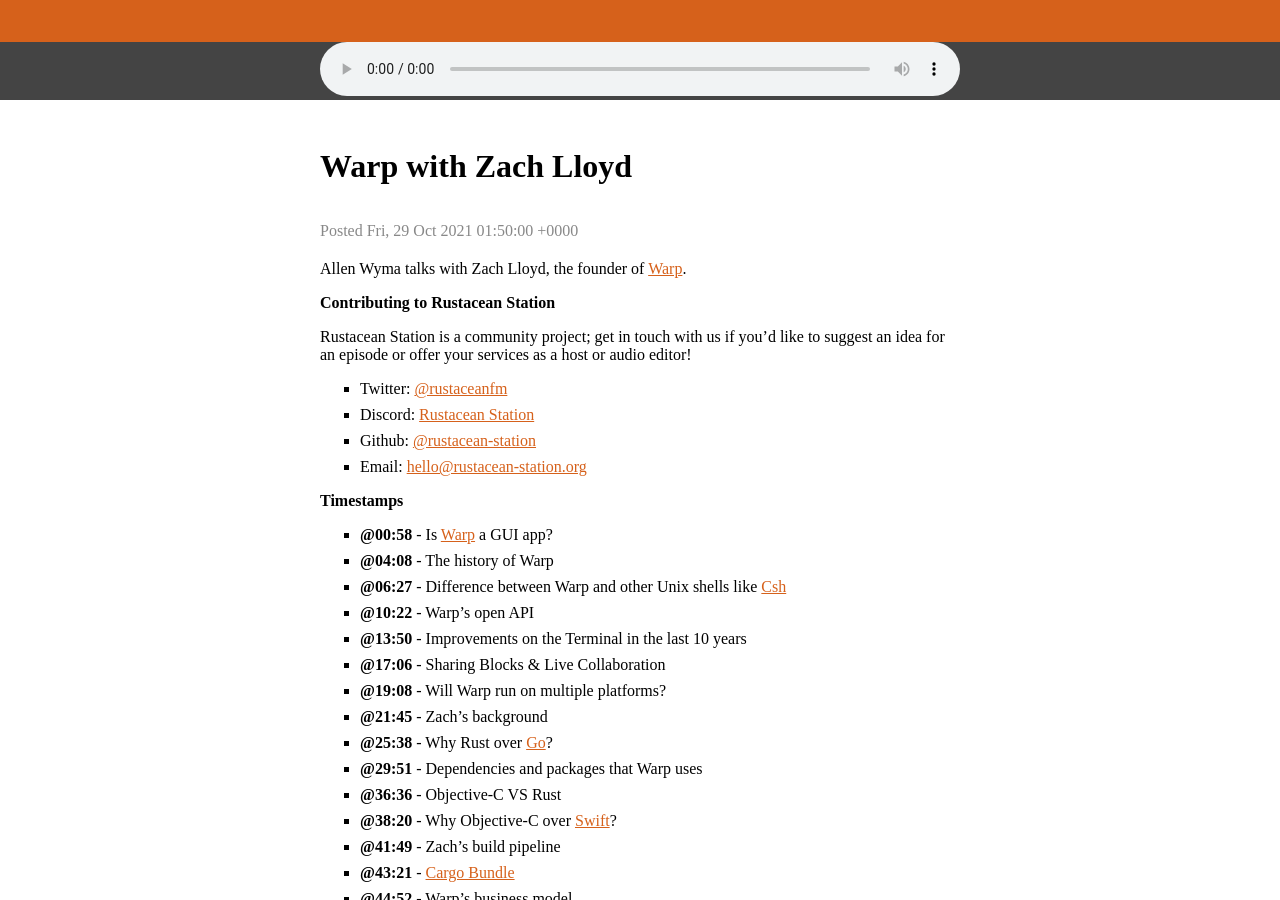
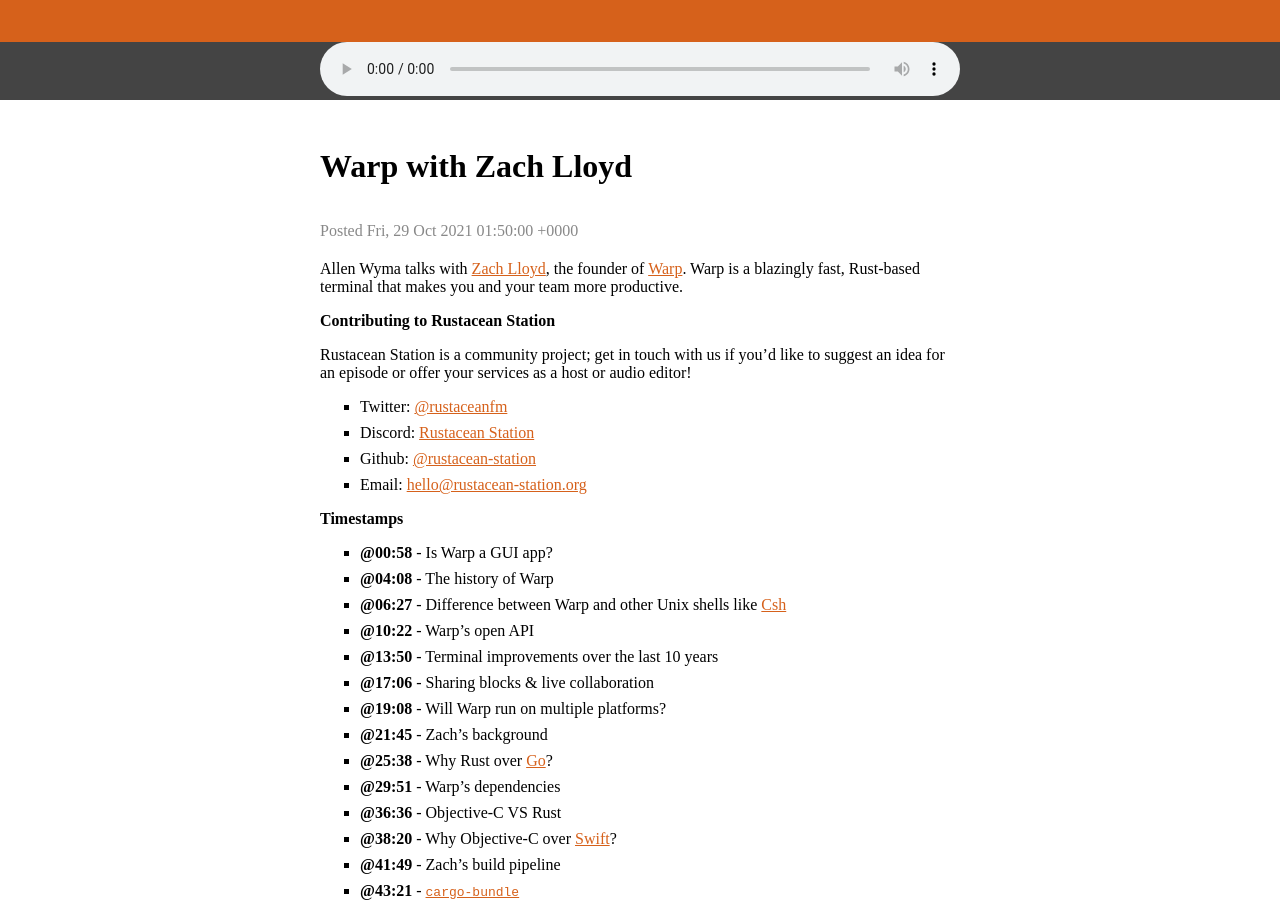
Before and after one commit to rustacean-station/rustacean-station.org, a Jekyll site: the page built from _episodes/044-zach-lloyd.md, in a window 1280 px wide and 900 px high, scrolled down 392 px. Built offline with Jekyll 4.4.1, drawn with Linux system fonts in a browser that asks for light colours; some of the changed text lies outside the part shown.

Commit message:
minor edits

```diff
--- a/_episodes/044-zach-lloyd.md
+++ b/_episodes/044-zach-lloyd.md
@@ -6,7 +6,7 @@
 length: "61148368"
 #reddit: (leave blank on initial publish, amend with link and uncomment this line after Reddit thread has been posted)
 ---
-Allen Wyma talks with Zach Lloyd, the founder of [Warp](https://www.warp.dev).
+Allen Wyma talks with [Zach Lloyd](https://twitter.com/zachlloydtweets), the founder of [Warp](https://www.warp.dev). Warp is a blazingly fast, Rust-based terminal that makes you and your team more productive.
 
 
 ## Contributing to Rustacean Station
@@ -19,30 +19,29 @@
 - Email: [hello@rustacean-station.org](mailto:hello@rustacean-station.org)
 
 ## Timestamps
-- [@00:58] - Is [Warp](https://github.com/warpdotdev/warp) a GUI app?
+- [@00:58] - Is Warp a GUI app?
 - [@04:08] - The history of Warp
 - [@06:27] - Difference between Warp and other Unix shells like [Csh](http://cshell.net/)
 - [@10:22] - Warp's open API
-- [@13:50] - Improvements on the Terminal in the last 10 years
-- [@17:06] - Sharing Blocks & Live Collaboration
+- [@13:50] - Terminal improvements over the last 10 years
+- [@17:06] - Sharing blocks & live collaboration
 - [@19:08] - Will Warp run on multiple platforms?
 - [@21:45] - Zach's background
 - [@25:38] - Why Rust over [Go](https://golang.org/)?
-- [@29:51] - Dependencies and packages that Warp uses
+- [@29:51] - Warp's dependencies
 - [@36:36] - Objective-C VS Rust
 - [@38:20] - Why Objective-C over [Swift](https://swift.org/)?
 - [@41:49] - Zach's build pipeline
-- [@43:21] - [Cargo Bundle](https://github.com/burtonageo/cargo-bundle)
+- [@43:21] - [`cargo-bundle`](https://github.com/burtonageo/cargo-bundle)
 - [@44:52] - Warp's business model
 - [@46:28] - [Postman](https://www.postman.com/)
 - [@49:50] - Funding & business pitch of Warp
 - [@54:30] - Zach's Rust setup
-- [@57:46] - Tips for newbies
+- [@57:46] - Tips for newcomers to Rust
 
 ## Other Resources
-- [Zach's twitter](https://twitter.com/zachlloydtweets)
-- [Warp's twitter](https://twitter.com/warpdotdev)
-- [Warp's Github](https://github.com/warpdotdev/warp)
+- [Warp's Twitter](https://twitter.com/warpdotdev)
+- [Warp's GitHub](https://github.com/warpdotdev/warp)
 - [Zach's engineering handbook](https://thezbook.com/)
 ## Credits
 Intro Theme: [Aerocity](https://twitter.com/AerocityMusic)
```
